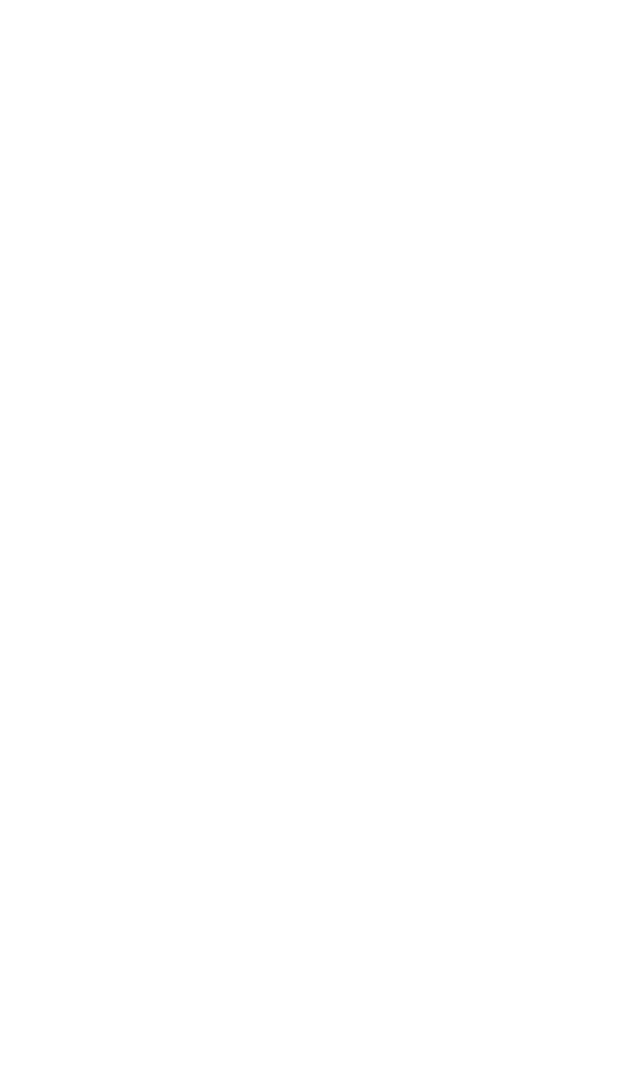
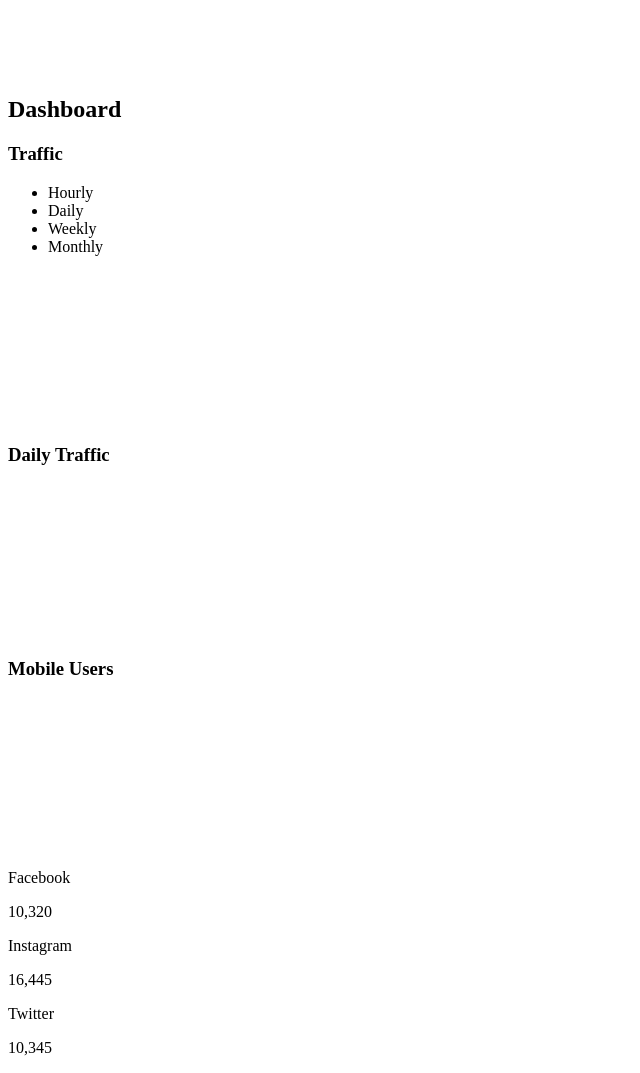
Before and after one commit to HayAlexis/WebApp_DashBoard_2.0, a plain HTML site: page index.html in a window 1280 px wide. Shown: the whole page, without its empty margins (0-640 px from the left). Before the commit the page ends 800 px from the top, so only its background shows below. Drawn offline with Linux system fonts and the light colour scheme.

Commit message:
Add header, nav, main
Header: added notification, img, and h3
Nav: added link and img
Main: added Dashboard, alert, traffic, and social status

```diff
--- a/index.html
+++ b/index.html
@@ -8,5 +8,114 @@
 </head>
 <body>
 
+    <header>
+        <h1></h1>
+
+        <div>
+            <!--SVG-->
+            <div class="notifications"> <!--container for element 4 noti.-->
+
+            </div>
+        </div>
+
+        <img src="" alt="">
+
+        <h3></h3>
+    </header>
+
+    <nav>
+        <a href=""></a>
+        <img src="" alt="">
+    </nav>
+
+    <main>
+
+       <!--Dashboard Header-->
+        <div class="main-header">
+            <h2 class="headline">Dashboard</h2>
+            <div class="tab"></div>
+        </div>
+
+        <!--Alert Bar-->
+        <div class="alert" id="alert">
+            <!--JS here-->
+        </div>
+
+        <!--Traffic Section: Line Graphs-->
+        <section class="traffic">
+            <div class="traffic-header">
+                <h3>Traffic</h3>
+                <ul class="traffic-nav">
+                    <li class="traffic-nav-link">Hourly</li>
+                    <li class="traffic-nav-link">Daily</li>
+                    <li class="traffic-nav-link active">Weekly</li>
+                    <li class="traffic-nav-link">Monthly</li>
+                </ul>
+            </div>
+
+            <div class="widget-container-full">
+                <!--Element line graph will attach here-->
+                <canvas id="traffic-chart"></canvas>
+            </div>
+        </section>
+
+        <!--Bar Graph-->
+        <section class="daily">
+            <h3>Daily Traffic</h3>
+            <div class="widget-container-half">
+                <!--Element bar graph will attach here-->
+                <canvas id="daily-chart"></canvas>
+            </div>
+        </section>
+
+        <!--Doughnut Chart-->
+        <section class="mobile">
+            <h3>Mobile Users</h3>
+            <div class="widget-container-half">
+                <!--Doughnut chart will attach here-->
+                <canvas class="doughnut-chart"></canvas>
+            </div>
+        </section>
+
+        <!--Social Status-->
+        <section>
+            <!--Facebook-->
+            <div class="social-container">
+                <div class="social-image">
+                    <!--Inline SVG-->
+                </div>
+
+                <div class="social-text">
+                    <p>Facebook</p>
+                    <p>10,320</p>
+                </div>
+            </div>
+
+            <!--Instagram-->
+            <div class="social-container">
+                <div class="social-image">
+                    <!--Inline SVG-->
+                </div>
+
+                <div class="social-text">
+                    <p>Instagram</p>
+                    <p>16,445</p>
+                </div>
+            </div>
+
+            <!--Twitter-->
+            <div class="social-container">
+                <div class="social-image">
+                    <!--Inline SVG-->
+                </div>
+
+                <div class="social-text">
+                    <p>Twitter</p>
+                    <p>10,345</p>
+                </div>
+            </div>
+        </section>
+    </main>
+
 </body>
 </html>
```
